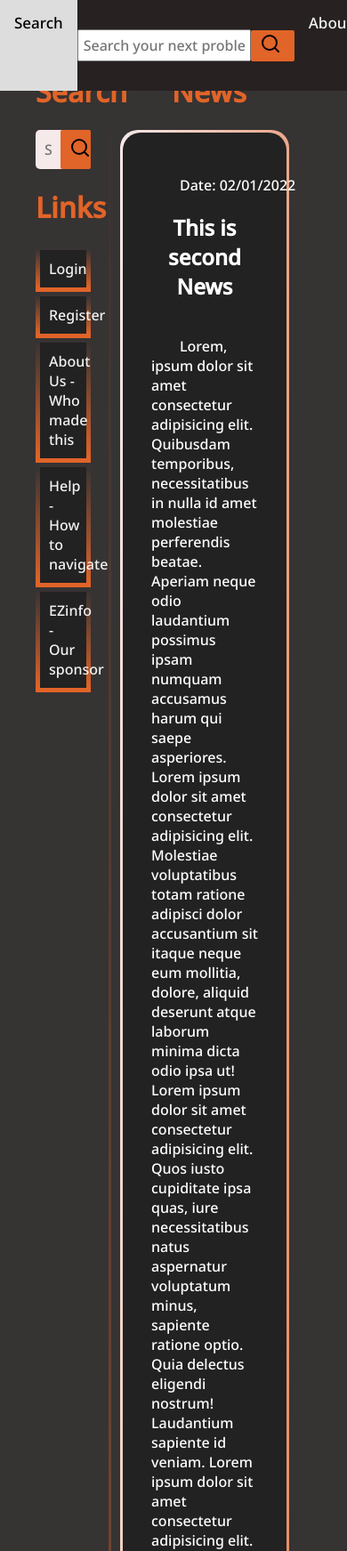
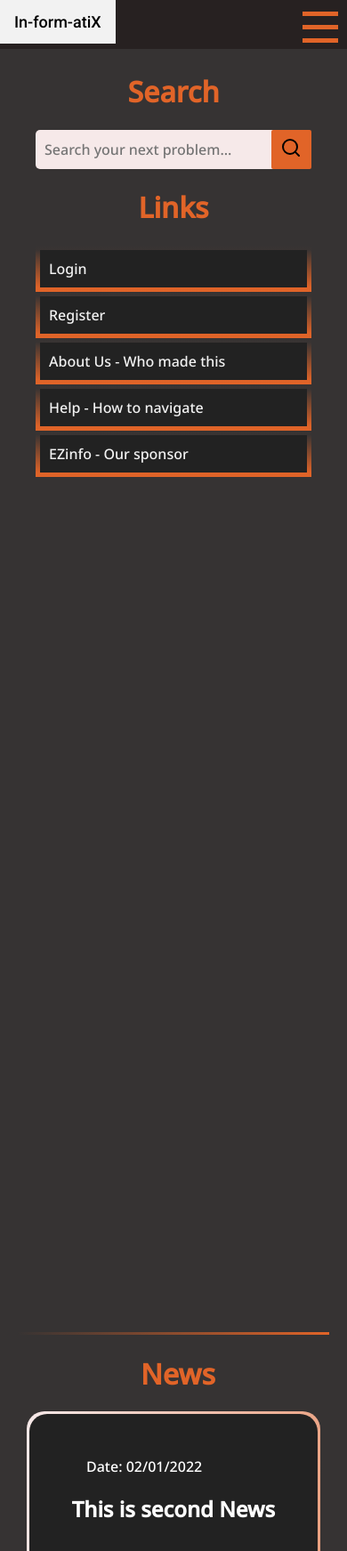
Before and after one commit to ValeuDoamne/In-form-atiX, a PHP site: page / in a window 390 px wide. Shown: the top 1743 px of the page at 89% size. Run offline with PHP 8.4, Linux system fonts and the light colour scheme.

Commit message:
Made the website response and cleaned CSS.

```diff
--- a/assets/css/style.css
+++ b/assets/css/style.css
@@ -65,39 +61,6 @@ h1 {
     color: #E16428;
     font-size: large;
     font-family: "Roboto";
-}
-
-.topnav .topnav-left {
-    display: flex;
-    justify-content: flex-start;
-}
-
-.topnav .searchbar {
-    display: flex;
-    flex-wrap: nowrap;
-    width: 100%;
-    height:  100%;
-    flex-direction: row;
-    align-items: center;
-}
-
-.topnav .searchbar input {
-    margin: 0;
-    font-size: 16px;
-    font-family: 'Noto Sans', sans-serif;
-    color: #272721;
-    padding: 5px;
-}
-.topnav .searchbar button {
-    all:unset;
-    margin: 0;
-    font-size: 16px;
-    background-color: #E16428;
-    padding-left: 10px;
-    padding-right: 15px;
-    border-radius: 2px;
-    height: 35px;
-    width: 100%;
 }
 
 .index-grid {
@@ -108,16 +71,16 @@ h1 {
 
 /* Start News Section */
 
-#news {
+.news {
     margin-left: 10px;
     font-family: 'Noto Sans', sans-serif;
 }
 
-#news h1 {
+.news h1 {
     text-align: center;
 }
 
-.news-box {
+.news-container {
     margin-top: 20px;
     margin-right: 10px;
     padding: 1rem;
@@ -137,37 +100,39 @@ h1 {
     padding: 3px;
 }
 
-.news-box h2 {
+.news-container h2 {
     text-align: center;
     padding-bottom: 20px;
 }
 
-.news-box .news-content .news-date {
+.news-container .news-content .news-date {
     white-space:nowrap;
 }
 
-.news-box .news-content {
+.news-container .news-content {
     border-radius: 20px;
     background: #222;
     color: white;
     padding: 2rem;
 }
 
-.news-box .news-content p {
+.news-container .news-content p {
     text-indent: 2em;
 }
 
-#sidenav {
+/* Start Sidenav Section */
+
+.sidenav {
     border-right: solid;
     border-image: linear-gradient(to bottom, #363333, #E16428) 1;
 }
 
-#sidenav .sidenav-container {
+.sidenav .sidenav-container {
     border-width: 10px;
     margin: 20px;
 }
 
-#sidenav .sidenav-container .searchbar {
+.sidenav .sidenav-container .searchbar {
     background-color: #F6E9E9;
     color:#272121;
     width: 300px;
@@ -181,7 +146,7 @@ h1 {
     justify-content: space-between;
 }
 
-#sidenav .sidenav-container .searchbar input {
+.sidenav .sidenav-container .searchbar input {
     all: unset;
     font-size: 16px;
     font-family: 'Noto Sans', sans-serif;
@@ -190,7 +155,7 @@ h1 {
     width: 100%;
     padding: 6px 10px;
 }
-#sidenav .sidenav-container .searchbar button {
+.sidenav .sidenav-container .searchbar button {
     all: unset;
     cursor: pointer;
     height: 100%;
@@ -202,7 +167,7 @@ h1 {
     border-radius: 2px;
 }
 
-#sidenav .sidenav-container a {
+.sidenav .sidenav-container a {
     border: solid;
     border-width: 5px;
     padding: 10px;
@@ -239,6 +198,104 @@ h1 {
     display: block;
 }
 
-#sidenav h1 {
+.sidenav .sidenav-container a:visited {
+    border: solid;
+    border-width: 5px;
+    border-image: linear-gradient(to top,#E16428 ,#363333 ) 1;
+    background-color: #222;
+    color:#E16428;
+    display: block;
+}
+
+.sidenav h1 {
     text-align: center;
 }
+
+@media only screen and (max-width: 850px) {
+
+    .topnav {
+        display: block;
+    }
+
+    .topnav .hamburger {
+        float: right;
+        height: 45px;
+        margin-right: 10px;
+        margin-top: 10px;
+        display: -ms-grid;
+        display: grid;
+        grid-template-rows: repeat(3, 1fr);
+        justify-items: center;
+        z-index: 120;
+    }
+
+    .topnav .hamburger div {
+        background-color: #E16428;
+        position: relative;
+        width: 40px;
+        height: 5px;
+        margin-top: 3px;
+        -moz-transition: all 0.2s ease-in-out;
+        -webkit-transition: all 0.2s ease-in-out;
+        transition: all 0.2s ease-in-out;
+    }
+
+    .topnav .toggle {
+        display: none;
+    }
+
+    .topnav .toggle:checked + .hamburger .top {
+        -moz-transform: rotate(-45deg);
+        -webkit-transform: rotate(-45deg);
+                transform: rotate(-45deg);
+        margin-top: 22.5px;
+    }
+
+    .topnav .toggle:checked + .hamburger .meat {
+        -moz-transform: rotate(45deg);
+        -webkit-transform: rotate(45deg);
+        transform: rotate(45deg);
+        margin-top: -5px;
+    }
+
+    .toggle:checked + .hamburger .bottom {
+        -moz-transform: scale(0);
+        -webkit-transform: scale(0);
+        transform: scale(0);
+    }
+
+    .toggle:checked ~ .menu {
+        height: 380px;
+    }
+
+    .menu {
+        width: 100%;
+        background-color: #272121;
+        margin: 0;
+        display: -ms-grid;
+        display: flex;
+        flex-direction: column;
+        padding: 0;
+        list-style: none;
+        clear: both;
+        width: auto;
+        text-align: center;
+        height: 0px;
+        overflow: hidden;
+        transition: height .4s ease;
+        z-index: 120;
+        -webkit-transition: all 0.3s ease;
+        transition: all 0.3s ease;
+    }
+
+    .index-grid {
+        grid-template-columns: 100%;
+        grid-template-rows: 50% 50%;
+    }
+
+    .sidenav {
+        border-right: none;
+        border-bottom: solid;
+        border-image: linear-gradient(to right, #363333, #E16428) 1;
+    }
+}
--- a/index.html
+++ b/index.html
@@ -15,30 +15,27 @@
 </head>
 <body>
     <header class="topnav">
-        <div class="topnav-left">
-            <a href="./search.php">Search</a>
-            <form class="searchbar" action="./search.php">
-                <input type="text" name="search" placeholder="Search your next problem...."/>
-                <button type="submit">
-                    <img src="./assets/imgs/search.svg" onerror="Search" />
-                </button>
-            </form>
-            <a href="about.html">About</a>
-            <a href="help.html">Help</a>
-        </div>
-        <div>
-            <a href="index.html" class="title">In-form-atiX</a>
-        </div>
-        <div>
-            <a href="login.html">Login</a>
-            <a href="register.html">Register</a>
-        </div>
+
+        <a href="index.html" class="title">In-form-atiX</a>
+
+            <input class="toggle"  id="toggle" type="checkbox" />
+            <label class="hamburger" for="toggle">
+                <div class="top"></div>
+                <div class="meat"></div>
+                <div class="bottom"></div>
+            </label>
+            <nav class="menu">
+                <a href="./search.php">Search</a>
+                <a href="about.html">About</a>
+                <a href="help.html">Help</a>
+                <a href="login.html">Login</a>
+                <a href="register.html">Register</a>
+            </nav>
     </header>
 
     <div class="main">
         <div class="index-grid">
-
-            <div id= "sidenav">
+            <div class= "sidenav">
                 <div class="sidenav-container">
                     <h1>Search</h1>
                     <form class="searchbar" action="./search.php">
@@ -58,9 +55,9 @@
                 </div>
             </div>
 
-            <div id="news">
+            <div class="news">
                 <h1 style="text-align: center;"">News</h1>
-                <div class="news-box">
+                <div class="news-container">
                     <div class="news-content">
                         <p class="news-date">
                                 Date: 02/01/2022
@@ -80,7 +77,7 @@
 
                     </div>
                 </div>
-                <div class="news-box">
+                <div class="news-container">
                     <div class="news-content">
                         <p class="news-date">
                                 Date: 02/01/2022
```
Also changed, not shown: other parts of assets/css/style.css (+11 -21 lines).
